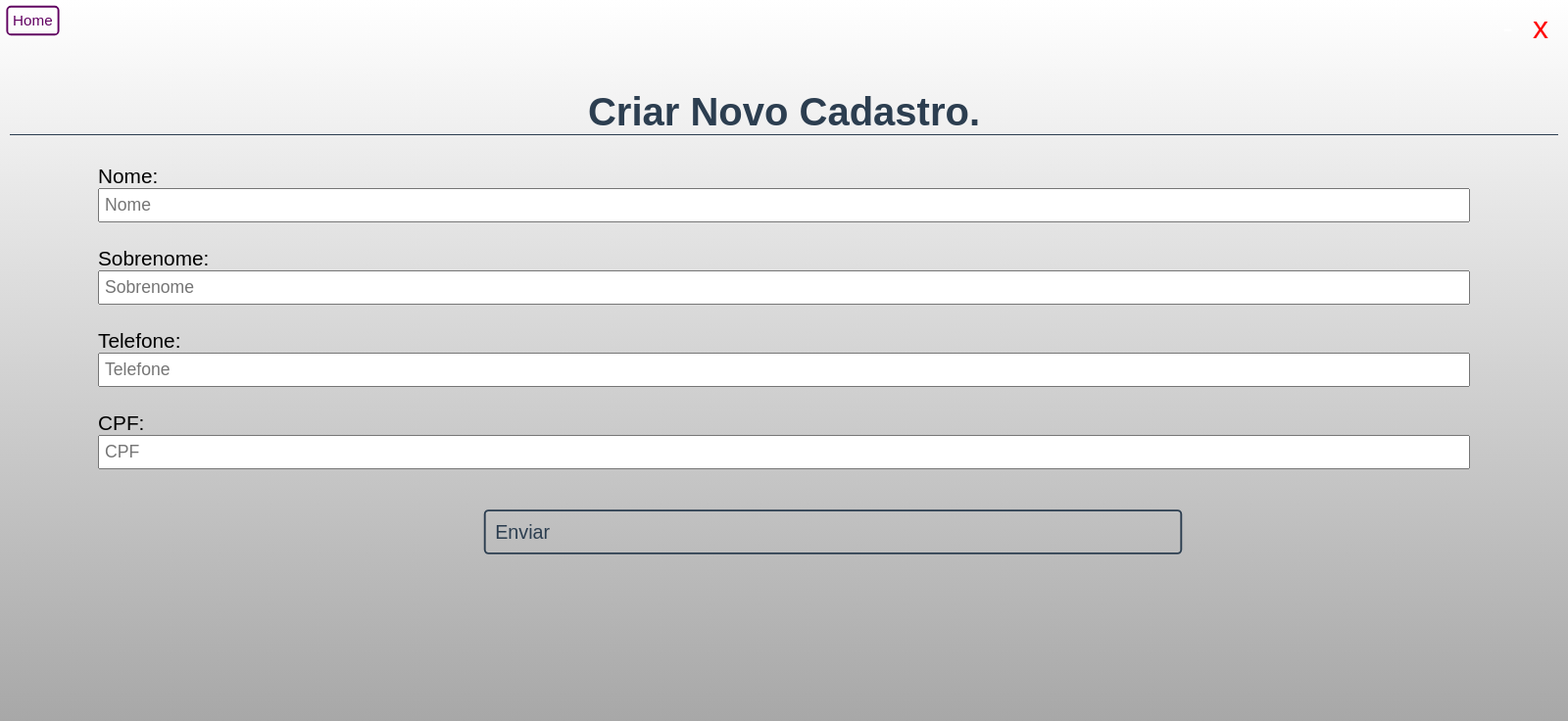
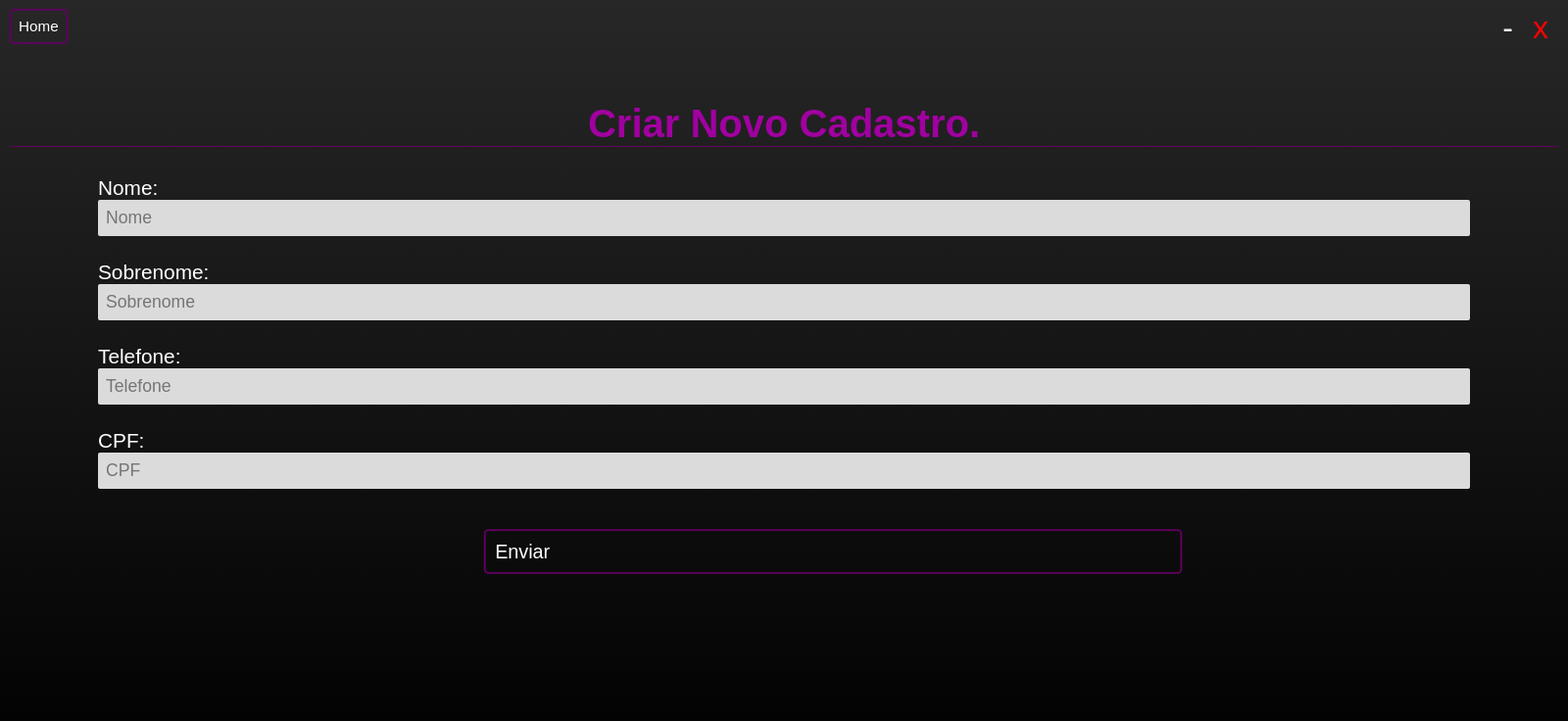
Before and after one commit to dKally/fiadoAPP-development, an Electron app: page src/html/new-client.html in a window 1600 px wide. Shown: the whole page at 98% size. Drawn offline with Linux system fonts and the light colour scheme; no server answers.

Commit message:
Add files via upload

```diff
--- a/src/styles/new-client.css
+++ b/src/styles/new-client.css
@@ -1,13 +1,15 @@
 body{
     width: 100vw;
     height: 100vh;
-    background-color: #2c3e50;
-    background-image: linear-gradient(to bottom, #ffff, #a0a0a0);
+    background-color: rgb(97, 0, 97);
+    background-image: linear-gradient(to bottom, #272727, #000000);
+    color: #fff;
 }
 
 .btn{
-    padding: 5px;
-    margin: 5px;
+    padding: 8px;
+    margin: 8px;
+    color: #fff;
     transform: translateX(0) scale(0.95);
 }
 
@@ -19,11 +21,12 @@ body{
 
 .title{
     display: flex;
+    color: #fff;
     justify-content: center;
     margin: 10px;
     font-size: 2.5rem;
-    color: #2c3e50;
-    border-bottom: 1px solid #2c3e50;
+    color: rgb(160, 0, 160);
+    border-bottom: 1px solid rgb(97, 0, 97);
     margin-bottom: 30px;
     margin-top: 50px;
 }
@@ -42,8 +45,11 @@ body{
     outline: none;
     margin-bottom: 25px;
     margin-right: 100px;
-    padding: 5px;
+    padding: 8px;
     font-size: 1.1rem;
+    background-color: #dbdbdb;
+    border: none;
+    border-radius: 2px;
 }
 
 
@@ -52,20 +58,20 @@ body{
     font-size: 1.3rem;
     margin-top: 15px;
     padding: 10px;
-    color: #2c3e50;
+    color: rgb(97, 0, 97);
     border-radius: 5px;
-    border: 2px solid #2c3e50;
+    border: 2px solid rgb(97, 0, 97);
     transition: 0.4s ease;
     transform: translateX(0) scale(0.95);
     align-self: center;
+    color: #fff;
 }
 
 .submit-btn:hover{
-    background-color: #34495e;
+    background-color: rgb(97, 0, 97);
     cursor: pointer;
-    box-shadow: 0 0 10px #34495e,
-    0 0 22px #34495e;
-    color: #fff;
+    box-shadow: 0 0 10px rgb(97, 0, 97),
+    0 0 22px rgb(97, 0, 97);
     transform: translateX(5px) scale(1);
     transform: translateY(5px) scale(1);
     transform: translateZ(5px) scale(1);
```
